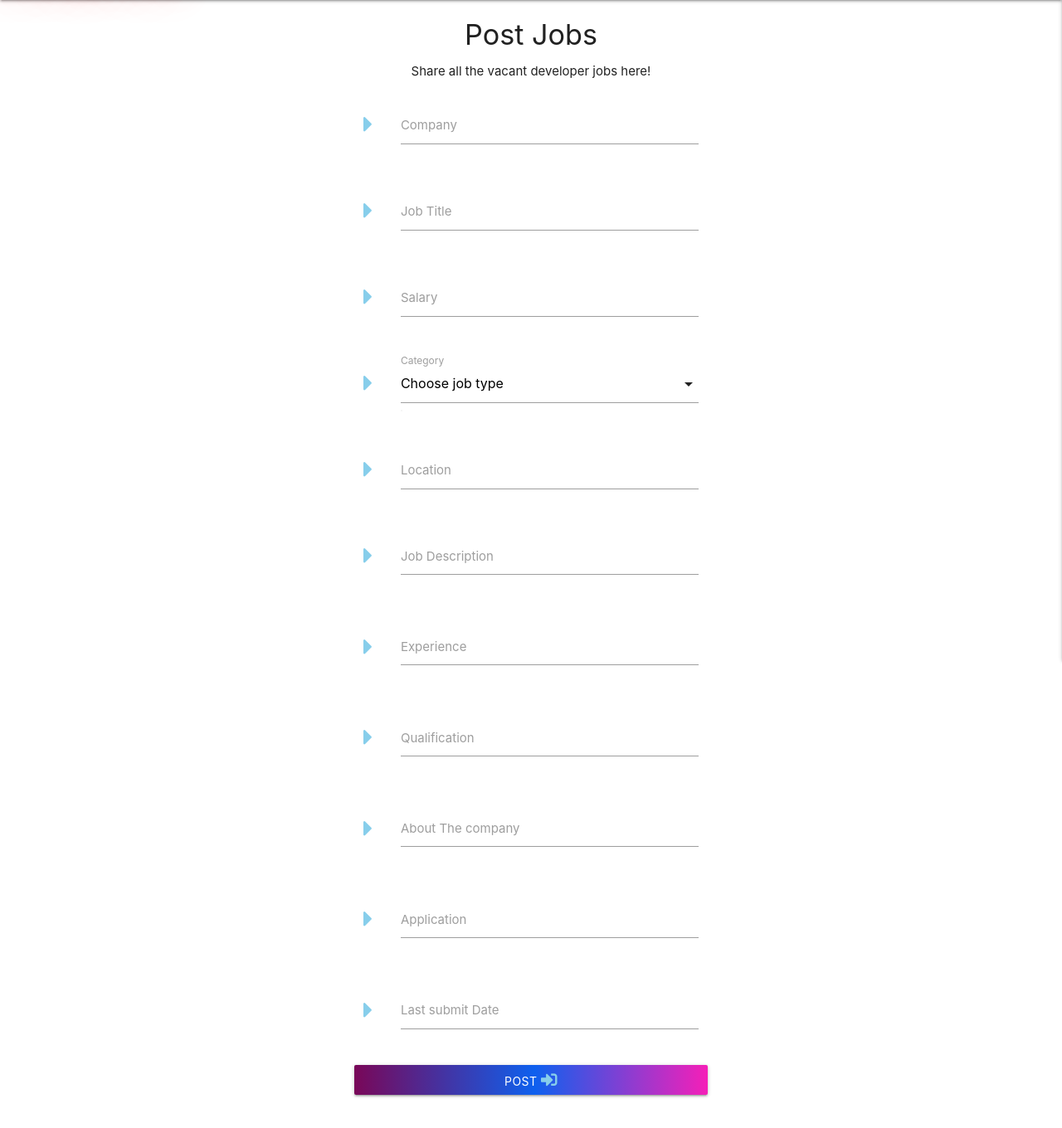
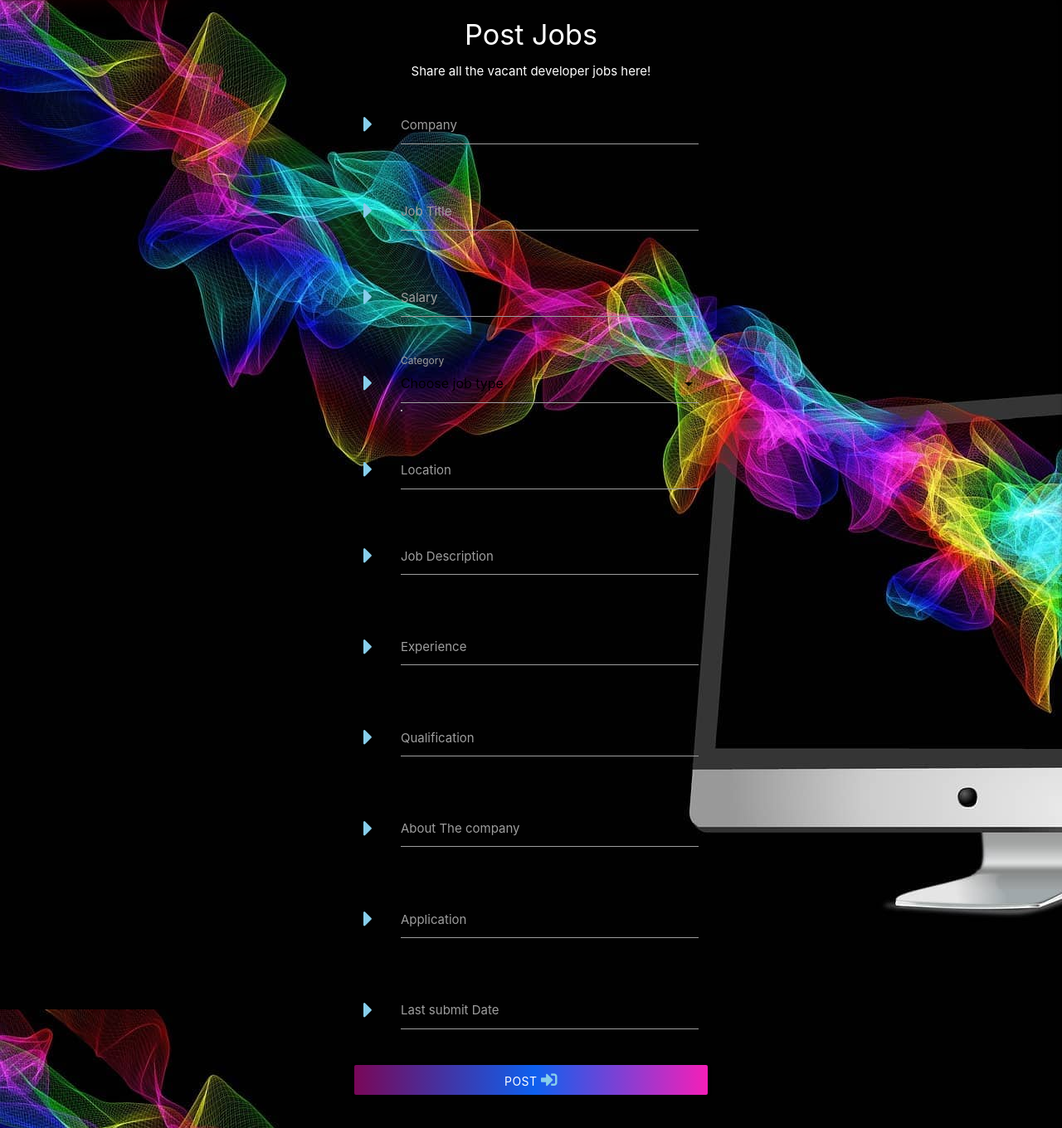
Before and after one commit to Sojasmine/swedevco, a Flask app: page /post_jobs in a window 1280 px wide. Shown: the part 64-1424 px from the top of the page at 83% size. Run offline with Flask 2, Linux system fonts and the light colour scheme; data that the repository does not hold is empty; some libraries are stand-ins or nearby versions; some web fonts are replaced.

Commit message:
Update READ ME

```diff
--- a/run.py
+++ b/run.py
@@ -145,12 +145,12 @@ def edit_jobs(jobs_id):
             "submit_date": request.form.get("submit_date"),
             "posted_by": session["user"]
         }
-        mongo.db.jobs.update({"_id": Objectid(jobs_id)}, submit)
-        flash("Your posts is now Updated!")
+        mongo.db.jobs.update({"_id": ObjectId(jobs_id)}, submit)
+        flash("Posts Successfully Updated")
 
-    jobs = mongo.db.jobs.find_one({"_id": ObjectId(jobs_id)})
+    task = mongo.db.tasks.find_one({"_id": ObjectId(jobs_id)})
     categories = mongo.db.categories.find().sort("category_name", 1)
-    return render_template("edit_jobs.html", jobs=jobs, categories=categories)
+    return render_template("edit_jobs.html", task=task, categories=categories)
 
 
 @app.route("/contact")
--- a/templates/post_jobs.html
+++ b/templates/post_jobs.html
@@ -2,9 +2,18 @@
 {% block content %}
 
 
+{% block styles %}
+<style>
+   body {
+     background-image: url('../static/images/image4.jpg');
+   }
+</style>
+{% endblock%}
+
+
 <!-- Headings on the registration page and paragraph -->
-<h4 class="center-align">Post Jobs</h4>
-<p class="center-align">Share all the vacant developer jobs here!</p>
+<h4 class="center-align  white-text lighten-4">Post Jobs</h4>
+<p class="center-align white-text lighten-4">Share all the vacant developer jobs here!</p>
 
 <!--form for posting jobs-->
 <div class="row">
@@ -12,7 +21,7 @@
         <div class="row">
             <div class="input-field col s12">
                 <i class="tiny fas fa-caret-right prefix"></i>
-                <input id ="company" name="company" type="text" class="validate" required>
+                <input id ="company" name="company" type="text" class="validate white-text lighten-4" required>
                 <label for="company">Company</label>
             </div>
         </div>
@@ -20,7 +29,7 @@
             <div class="row">
             <div class="input-field col s12">
                 <i class="tiny fas fa-caret-right prefix"></i>
-                <input id ="job_title" name="job_title" type="text" class="validate" required>
+                <input id ="job_title" name="job_title" type="text" class="validate white-text lighten-4" required>
                 <label for="job_title">Job Title</label>
             </div>
         </div>
@@ -28,7 +37,7 @@
             <div class="row">
             <div class="input-field col s12">
                 <i class="tiny fas fa-caret-right prefix"></i>
-                <input id ="salary" name="salary" type="text" class="validate">
+                <input id ="salary" name="salary" type="text" class="validate white-text lighten-4">
                 <label for="salary">Salary</label>
             </div>
         </div>
@@ -50,7 +59,7 @@
         <div class="row">
             <div class="input-field col s12">
                 <i class="tiny fas fa-caret-right prefix"></i>
-                <input id ="location" name="location" type="text" class="validate">
+                <input id ="location" name="location" type="text" class="validate white-text lighten-4">
                 <label for="location">Location</label>
             </div>
         </div>
@@ -58,7 +67,7 @@
             <div class="row">
             <div class="input-field col s12">
                 <i class="tiny fas fa-caret-right prefix"></i>
-                <textarea id="job_description" name="job_description" class="materialize-textarea validate" required></textarea>
+                <textarea id="job_description" name="job_description" class="materialize-textarea validate white-text lighten-4" required></textarea>
                 <label for="job_description">Job Description</label>
             </div>
         </div>
@@ -66,7 +75,7 @@
             <div class="row">
             <div class="input-field col s12">
                 <i class="tiny fas fa-caret-right prefix"></i>
-                <textarea id="experience" name="experience" class="materialize-textarea validate" required></textarea>
+                <textarea id="experience" name="experience" class="materialize-textarea validate white-text lighten-4" required></textarea>
                 <label for="experience">Experience</label>
             </div>
         </div>
@@ -74,7 +83,7 @@
             <div class="row">
             <div class="input-field col s12">
                 <i class="tiny fas fa-caret-right prefix"></i>
-                <textarea id="qualification" name="qualification" class="materialize-textarea validate" required></textarea>
+                <textarea id="qualification" name="qualification" class="materialize-textarea validate white-text lighten-4" required></textarea>
                 <label for="qualification">Qualification</label>
             </div>
             </div>
@@ -82,7 +91,7 @@
             <div class="row">
                 <div class="input-field col s12">
                     <i class="tiny fas fa-caret-right prefix"></i>
-                    <textarea id="about_the_company" name="about_the_company" class="materialize-textarea validate" required></textarea>
+                    <textarea id="about_the_company" name="about_the_company" class="materialize-textarea validate white-text lighten-4" required></textarea>
                     <label for="about_the_company">About The company</label>
                 </div>
                 </div>
@@ -90,7 +99,7 @@
             <div class="row">
                 <div class="input-field col s12">
                     <i class="tiny fas fa-caret-right prefix"></i>
-                    <textarea id="application" name="application" class="materialize-textarea validate" required></textarea>
+                    <textarea id="application" name="application" class="materialize-textarea validate white-text lighten-4" required></textarea>
                     <label for="application">Application</label>
                 </div>
                 </div>
@@ -98,7 +107,7 @@
         <div class="row">
             <div class="input-field col s12">
                 <i class="tiny fas fa-caret-right prefix"></i>
-                <input id="submit_date" name="submit_date" type="text" class="datepicker validate" required>
+                <input id="submit_date" name="submit_date" type="text" class="datepicker validate white-text lighten-4" required>
                 <label for="submit_date">Last submit Date</label>
             </div>
         </div>
```
Also changed, not shown: README.md, static/images/image4.jpg (added).
